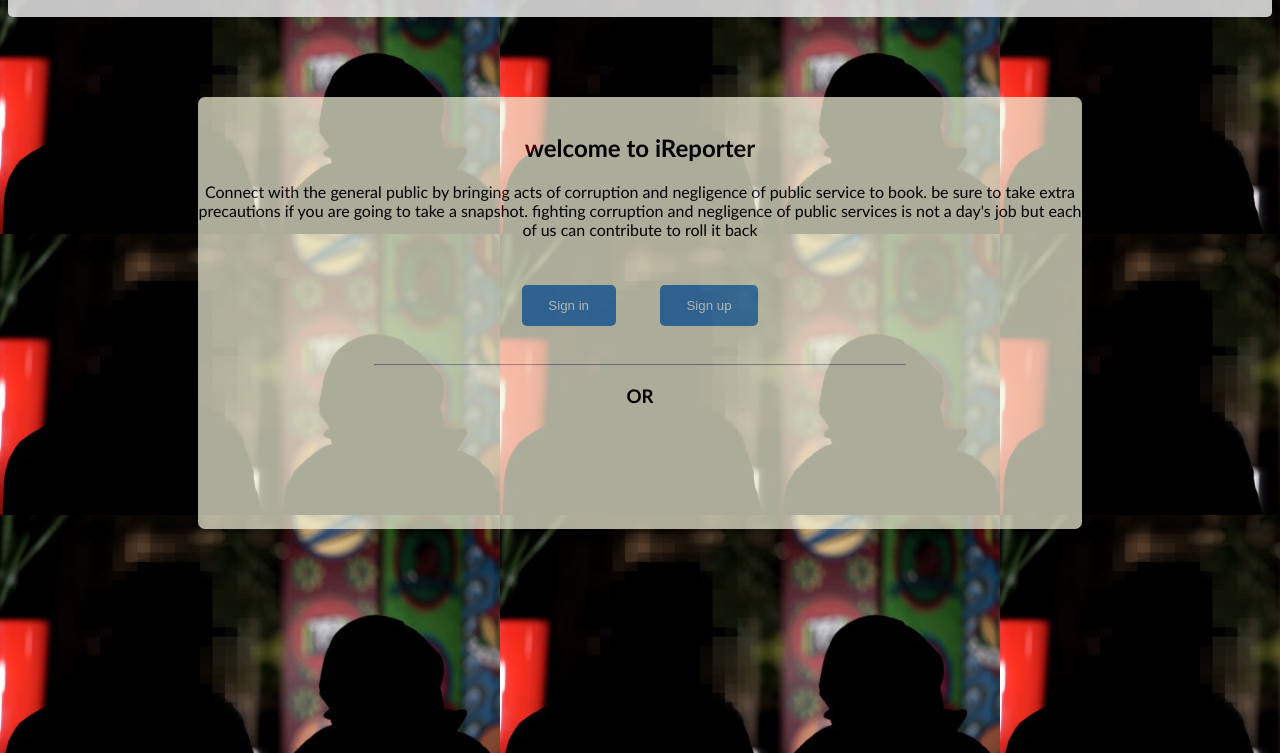
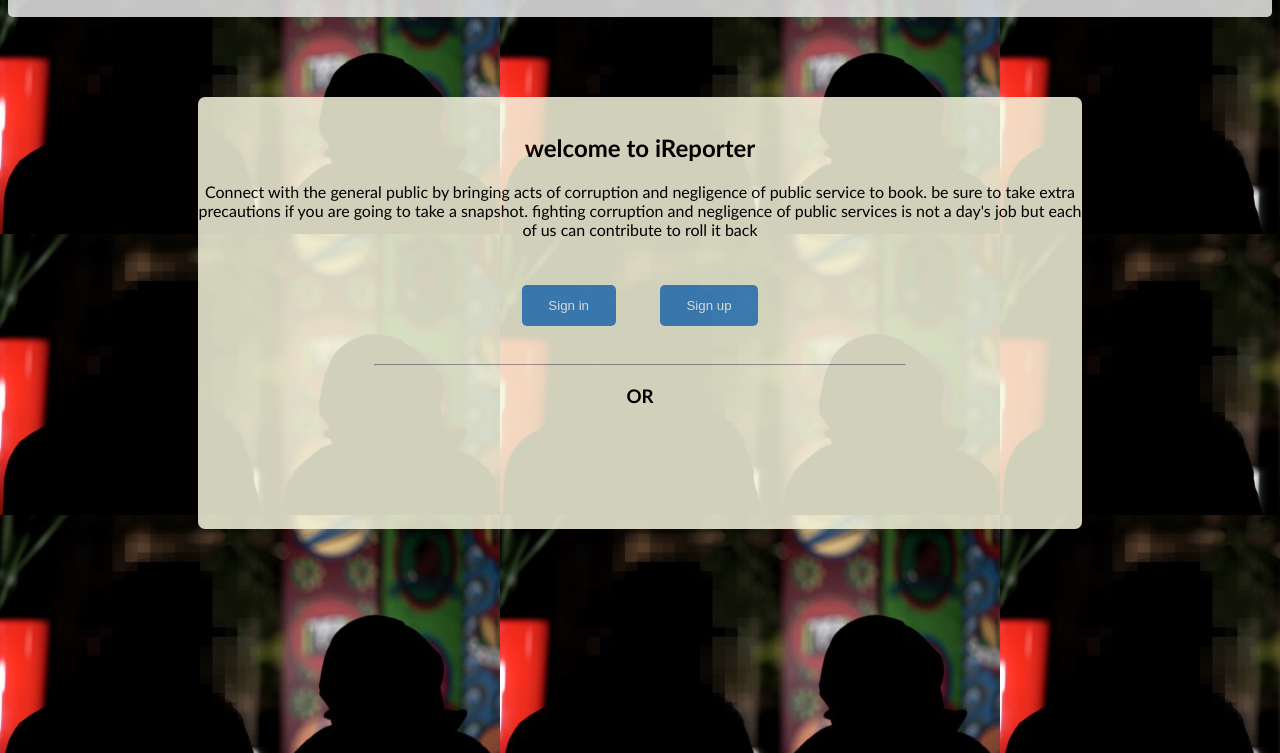
Before and after one commit to patrex/iRep, a website: page UI/index.html in a window 1280 px wide. Shown: the part 47-800 px from the top of the page. Drawn offline with Linux system fonts and the light colour scheme.

Commit message:
chore(UI): change opacity and button background

```diff
--- a/UI/css/landing.css
+++ b/UI/css/landing.css
@@ -41,8 +41,8 @@
   width: 70%;
   border-radius: 7px;
   margin: 5em auto;
-  filter:alpha(opacity=70);
-  opacity: .7;
+  filter:alpha(opacity=85);
+  opacity: .85;
   background-color: beige;
   text-align: center;
   align-items: center;
@@ -148,6 +148,7 @@
   width: 15%;
   margin: 2em auto;
   opacity: .8;
+  background-color: #3876ac;
   filter:alpha(opacity=80);
 }
 
```
